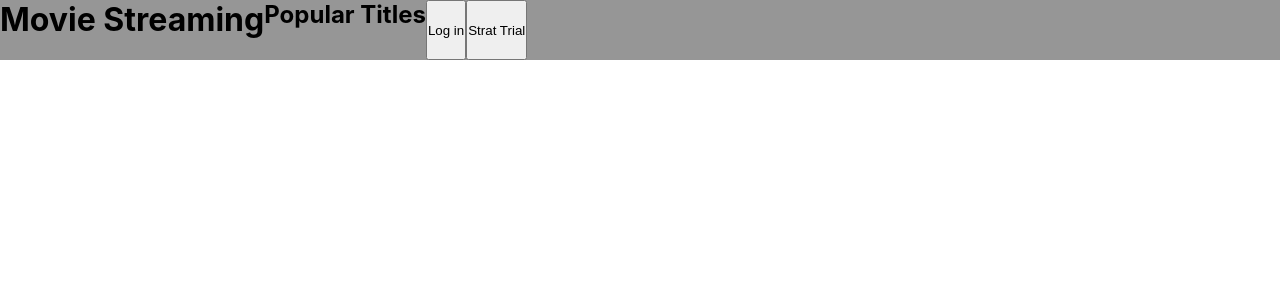
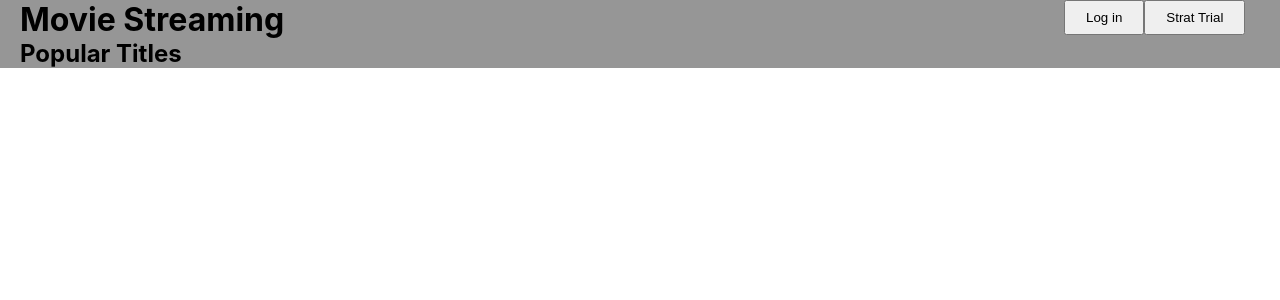
Before and after one commit to MarkusTryban/movie-stream, a React (Create React App) app: page / in a window 1280 px wide. Shown: the top 300 px of the page. Built offline with nearby package versions, Linux system fonts and the light colour scheme.

Commit message:
Update main header styling

```diff
--- a/src/components/MainHeader/MainHeader.css
+++ b/src/components/MainHeader/MainHeader.css
@@ -1,8 +1,29 @@
 .main-header {
   display: flex;
-  flex: 25%;
-  height: 60px;
+  flex: auto;
+  flex-flow: row wrap;
   max-width: 1280px;
   margin: auto;
   background-color: #969696;
 }
+
+h1 {
+  width: 80%;
+  padding: 0 20px 0 20px;
+}
+
+h2 {
+  width: 30%;
+  padding: 0 20px 0 20px;
+  order: 4;
+}
+
+button {
+  height: 35px;
+  padding: 0 20px 0 20px;
+}
+
+button:nth-child(3),
+:nth-child(4) {
+  flex-direction: row;
+}
```
